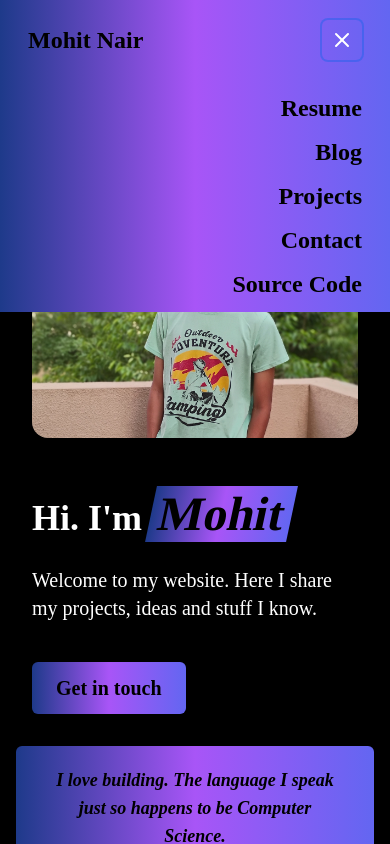
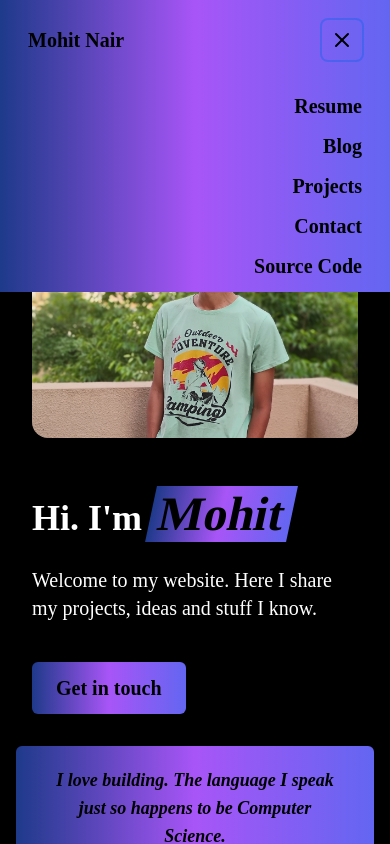
Before and after one commit to themohitnair/mohitnair, a Next.js app: page / in a window 390 px wide. Both pictures are taken after a click on the button "Toggle menu". Shown: the top 844 px of the page. Built offline with nearby package versions, Linux system fonts and the light colour scheme; a web font is replaced by a local one.

Commit message:
Made navbar text responsive

```diff
--- a/src/app/navbar.tsx
+++ b/src/app/navbar.tsx
@@ -25,7 +25,7 @@
     const [ isMenuOpen, setMenuOpen ] = useState(false)
     return (
         <header className="top-0 sticky flex justify-between items-center px-7 py-5 bg-gradient-to-r from-blue-900 via-purple-500 to-indigo-500 bg-opacity-85 z-50">
-            <div className="text-2xl text-black font-extrabold hover:scale-105 transition-transform duration-200">
+            <div className="text-xl sm:text-2xl md:text-3xl text-black font-extrabold hover:scale-105 transition-transform duration-200">
                 <Link href="/">
                     Mohit Nair
                 </Link>
@@ -35,11 +35,11 @@
                     <Navlink text={item.text} link={item.link} key={key} />
                 ))}
             </nav>
-            <button className="md:hidden text-white focus:outline-none focus:ring-2 focus:ring-blue-600 focus:ring-opacity-50 rounded-md p-2" onClick={() => setMenuOpen(!isMenuOpen)} aria-expanded={isMenuOpen} aria-label="Toggle menu">
+            <button className="md:hidden text-black focus:outline-none focus:ring-2 focus:ring-blue-600 focus:ring-opacity-50 rounded-md p-2" onClick={() => setMenuOpen(!isMenuOpen)} aria-expanded={isMenuOpen} aria-label="Toggle menu">
                 { isMenuOpen ? <X width={24} /> : <Menu height={24} /> }
             </button>
             {isMenuOpen && (
-                <div className="flex flex-col md:hidden items-end absolute top-full left-0 right-0 bg-gradient-to-r from-blue-900 via-purple-500 to-indigo-500 bg-opacity-75 py-3 px-7 space-y-3 z-50 text-2xl">
+                <div className="flex flex-col md:hidden items-end absolute top-full left-0 right-0 bg-gradient-to-r from-blue-900 via-purple-500 to-indigo-500 bg-opacity-75 py-3 px-7 space-y-3 z-50 text-xl sm:text-2xl">
                     {links.map((item, key) => (
                         <Navlink text={item.text} link={item.link} key={key} />
                     ))}
```
